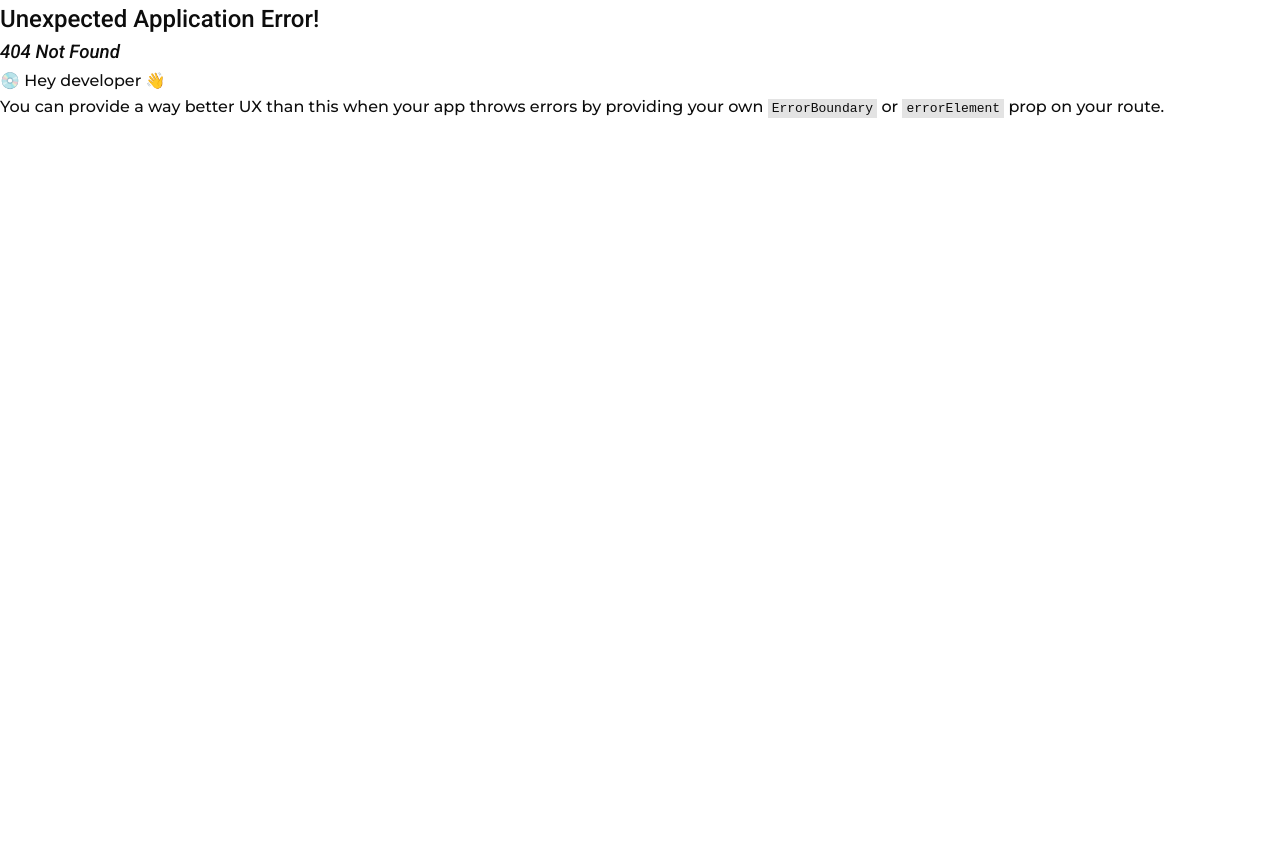
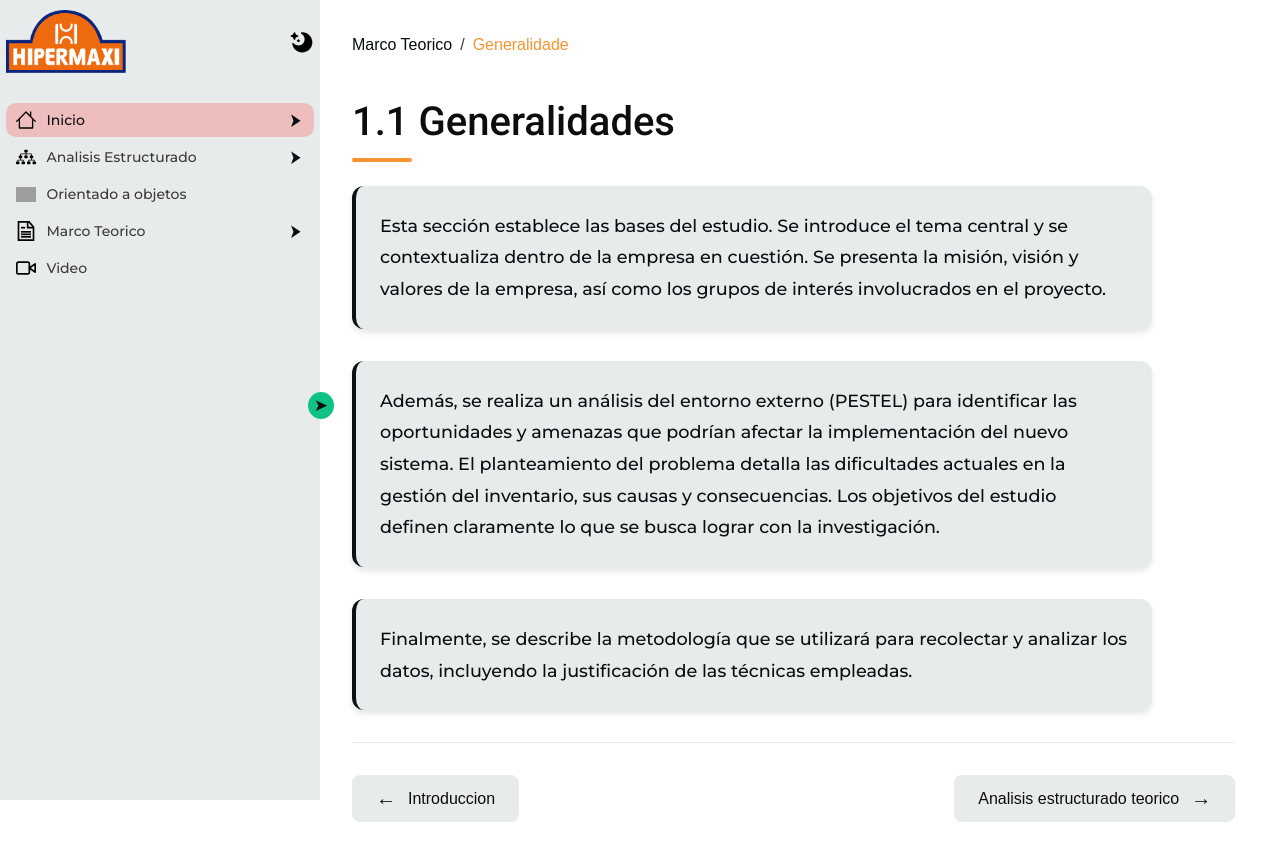
Before and after one commit to freddyvelarde/hipermaxi-inventario, a React (Vite) app: page /marco-teorico/generalidades in a window 1280 px wide. Before the commit this address had no page. Shown: the top 860 px of the page. Before the commit the page ends 800 px from the top, so only its background shows below. Built offline with nearby package versions, Linux system fonts and the light colour scheme; grey boxes are pictures that could not be loaded.

Commit message:
marco teoricoo

```diff
--- /dev/null
+++ b/src/pages/MarcoTeorico/AnalisisEstructurado.jsx
@@ -0,0 +1,39 @@
+import MarcoTeoricoPageStyled, { BreadcrumbNav } from "./MarcoTeoricoStyled";
+import PageNavigation from "../../components/PageNavigation/PageNavigation";
+
+export const AnalisisEstructuradoTeorico = () => {
+  return (
+    <MarcoTeoricoPageStyled>
+      <BreadcrumbNav>
+        <ul>
+          <li>Marco Teorico</li>
+          <li>Generalidade</li>
+        </ul>
+      </BreadcrumbNav>
+      <h3 id="intro">1.1 Análisis y Diseño Estructurado</h3>
+      <p>
+        Esta sección se enfoca en el análisis detallado de los procesos actuales
+        de gestión de inventario. Se utilizan diagramas y modelos para
+        representar el flujo de información y las relaciones entre las
+        diferentes entidades involucradas.
+      </p>
+      <p>
+        El modelo ambiental describe el contexto general en el que opera el
+        sistema, mientras que el modelo de comportamiento se centra en los
+        procesos internos. El diagrama entidad-relación, por su parte, muestra
+        las relaciones entre los diferentes elementos de datos del sistema.
+      </p>
+
+      <PageNavigation
+        leftPage={{
+          name: "Diccionario de Datos",
+          path: "/analisis-estructurado/diccionario_datos",
+        }}
+        rightPage={{
+          name: "introdu",
+          path: "/marco-teorico/generalidades",
+        }}
+      />
+    </MarcoTeoricoPageStyled>
+  );
+};
--- /dev/null
+++ b/src/pages/MarcoTeorico/Generalidades.jsx
@@ -0,0 +1,46 @@
+import MarcoTeoricoPageStyled, { BreadcrumbNav } from "./MarcoTeoricoStyled";
+import PageNavigation from "../../components/PageNavigation/PageNavigation";
+
+export const Generalidades = () => {
+  return (
+    <MarcoTeoricoPageStyled>
+      <BreadcrumbNav>
+        <ul>
+          <li>Marco Teorico</li>
+          <li>Generalidade</li>
+        </ul>
+      </BreadcrumbNav>
+      <h3 id="intro">1.1 Generalidades</h3>
+      <p>
+        Esta sección establece las bases del estudio. Se introduce el tema
+        central y se contextualiza dentro de la empresa en cuestión. Se presenta
+        la misión, visión y valores de la empresa, así como los grupos de
+        interés involucrados en el proyecto.
+      </p>
+      <p>
+        Además, se realiza un análisis del entorno externo (PESTEL) para
+        identificar las oportunidades y amenazas que podrían afectar la
+        implementación del nuevo sistema. El planteamiento del problema detalla
+        las dificultades actuales en la gestión del inventario, sus causas y
+        consecuencias. Los objetivos del estudio definen claramente lo que se
+        busca lograr con la investigación.
+      </p>
+      <p>
+        Finalmente, se describe la metodología que se utilizará para recolectar
+        y analizar los datos, incluyendo la justificación de las técnicas
+        empleadas.
+      </p>
+
+      <PageNavigation
+        leftPage={{
+          name: "Introduccion",
+          path: "/marco-teorico/intro",
+        }}
+        rightPage={{
+          name: "Analisis estructurado teorico",
+          path: "/marco-teorico/analisis-estructurado-teorico",
+        }}
+      />
+    </MarcoTeoricoPageStyled>
+  );
+};
--- a/src/pages/MarcoTeorico/Intro.jsx
+++ b/src/pages/MarcoTeorico/Intro.jsx
@@ -24,8 +24,8 @@ export const Intro = () => {
           path: "/analisis-estructurado/diccionario_datos",
         }}
         rightPage={{
-          name: "Antecedentes",
-          path: "/marco-teorico/antecedentes",
+          name: "Generalidades",
+          path: "/marco-teorico/generalidades",
         }}
       />
     </MarcoTeoricoPageStyled>
--- a/src/routes.jsx
+++ b/src/routes.jsx
@@ -21,6 +21,9 @@ import { ModeloNegocio } from "./pages/MarcoTeorico/ModeloNegocio";
 import { Problema } from "./pages/MarcoTeorico/Problema";
 import { Vision } from "./pages/MarcoTeorico/Vision";
 import { Mision } from "./pages/MarcoTeorico/Mision";
+import { Generalidades } from "./pages/MarcoTeorico/Generalidades";
+import AnalisisEstructurado from "./pages/AnalisisEstruturado/index";
+import { AnalisisEstructuradoTeorico } from "./pages/MarcoTeorico/AnalisisEstructurado";
 
 const useRouter = () => {
   const { dashboardLayoutActive } = useMiniDashboardActive();
@@ -197,6 +200,22 @@ const useRouter = () => {
           ),
         },
         {
+          path: "/marco-teorico/generalidades",
+          element: (
+            <PageStyled state={dashboardLayoutActive}>
+              <Generalidades />
+            </PageStyled>
+          ),
+        },
+        {
+          path: "/marco-teorico/analisis-estructurado-teorico",
+          element: (
+            <PageStyled state={dashboardLayoutActive}>
+              <AnalisisEstructuradoTeorico />
+            </PageStyled>
+          ),
+        },
+        {
           path: "/marco-teorico/mision",
           element: (
             <PageStyled state={dashboardLayoutActive}>
--- a/src/sections/DashboardLayout/links.js
+++ b/src/sections/DashboardLayout/links.js
@@ -108,6 +108,8 @@ export const links = [
     id: "marco",
     data: [
       { name: "Introduccion", link: "intro" },
+      { name: "Generalidades", link: "generalidades" },
+      { name: "Analisis Estructurado", link: "analisis-estructurado-teorico" },
 
       { name: "Antecedentes", link: "antecedentes" },
 
```
